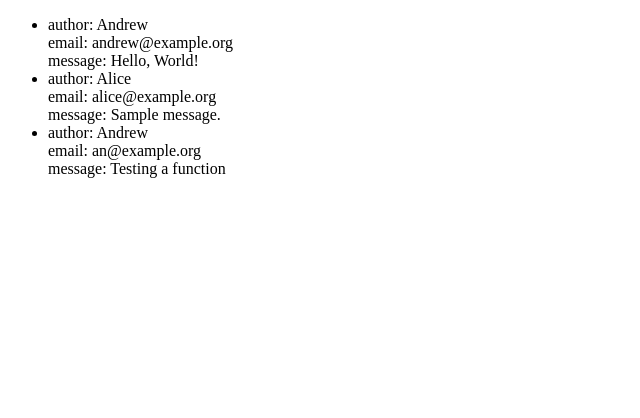
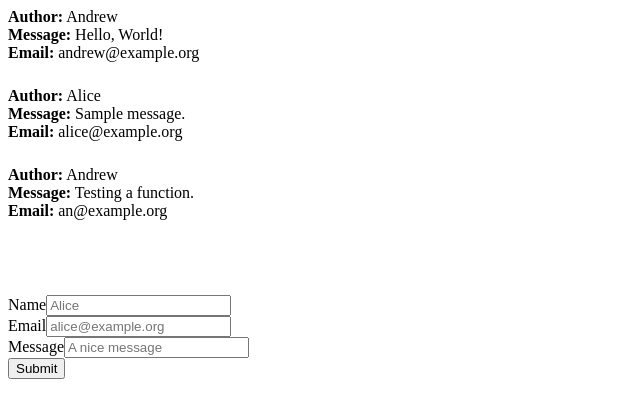
Before and after one commit to healeycodes/gatsby-serverless-comments, a Gatsby site: page / in a window 1280 px wide. Shown: the whole page, without its empty margins (0-640 px from the left). Built offline with nearby package versions, Linux system fonts and the light colour scheme; Gatsby itself is replaced by a stand-in of ours.

Commit message:
Add form example

```diff
--- a/src/comments.json
+++ b/src/comments.json
@@ -1 +1,20 @@
-[{"author":"Andrew","email":"andrew@example.org","message":"Hello, World!","date":1588521002906},{"author":"Alice","email":"alice@example.org","message":"Sample message.","date":1588521002907},{"author":"Andrew","email":"an@example.org","message":"Testing a function","date":1588618960021}]
+[
+  {
+    "author": "Andrew",
+    "email": "andrew@example.org",
+    "message": "Hello, World!",
+    "date": 1588521002906
+  },
+  {
+    "author": "Alice",
+    "email": "alice@example.org",
+    "message": "Sample message.",
+    "date": 1588521002907
+  },
+  {
+    "author": "Andrew",
+    "email": "an@example.org",
+    "message": "Testing a function.",
+    "date": 1588618960021
+  }
+]
--- a/src/pages/index.js
+++ b/src/pages/index.js
@@ -1,15 +1,101 @@
 import React from "react"
 import comments from "../comments.json"
 
-export default function () {
-  const formatted = comments.map((comment, i) => (
-    <li key={i}>
-      author: {comment.author}
-      <br />
-      email: {comment.email}
-      <br />
-      message: {comment.message}
-    </li>
-  ))
-  return <ul>{formatted}</ul>
+class CommentForm extends React.Component {
+  constructor(props) {
+    super(props)
+    this.state = {
+      name: "",
+      email: "",
+      message: "",
+    }
+
+    this.handleInputChange = this.handleInputChange.bind(this)
+    this.handleSubmit = this.handleSubmit.bind(this)
+  }
+
+  handleInputChange(event) {
+    this.setState({
+      [event.target.name]: event.target.value,
+    })
+  }
+
+  async handleSubmit() {
+    const status = await fetch("/.netlify/functions/comment", {
+      method: "PUT",
+      body: JSON.stringify({
+        name: this.state.name,
+        email: this.state.email,
+        message: this.state.message,
+      }),
+    }).then(res => res.status)
+
+    console.log(status)
+  }
+
+  render() {
+    const formattedComments = comments.map((comment, i) => (
+      <li key={i} style={{ listStyle: "none", paddingBottom: "25px" }}>
+        <div>
+          <b>Author:</b> {comment.author}
+        </div>
+        <div>
+          <b>Message:</b> {comment.message}
+        </div>
+        <div>
+          <b>Email:</b> {comment.email}
+        </div>
+      </li>
+    ))
+
+    return (
+      <main>
+        {formattedComments}
+        <div style={{ paddingTop: "50px" }} />
+        <form>
+          <div>
+            <label>
+              Name
+              <input
+                name="name"
+                placeholder="Alice"
+                value={this.state.name}
+                onChange={this.handleInputChange}
+              />
+            </label>
+          </div>
+
+          <div>
+            <label>
+              Email
+              <input
+                name="email"
+                placeholder="alice@example.org"
+                value={this.state.email}
+                onChange={this.handleInputChange}
+              />
+            </label>
+          </div>
+
+          <div>
+            <label>
+              Message
+              <input
+                name="message"
+                placeholder="A nice message"
+                value={this.state.message}
+                onChange={this.handleInputChange}
+              />
+            </label>
+          </div>
+
+          <button type="button" onClick={this.handleSubmit}>
+            Submit
+          </button>
+        </form>
+      </main>
+    )
+  }
 }
+
+export default CommentForm
```
Also changed, not shown: functions/comment.js (+14 -2 lines).
